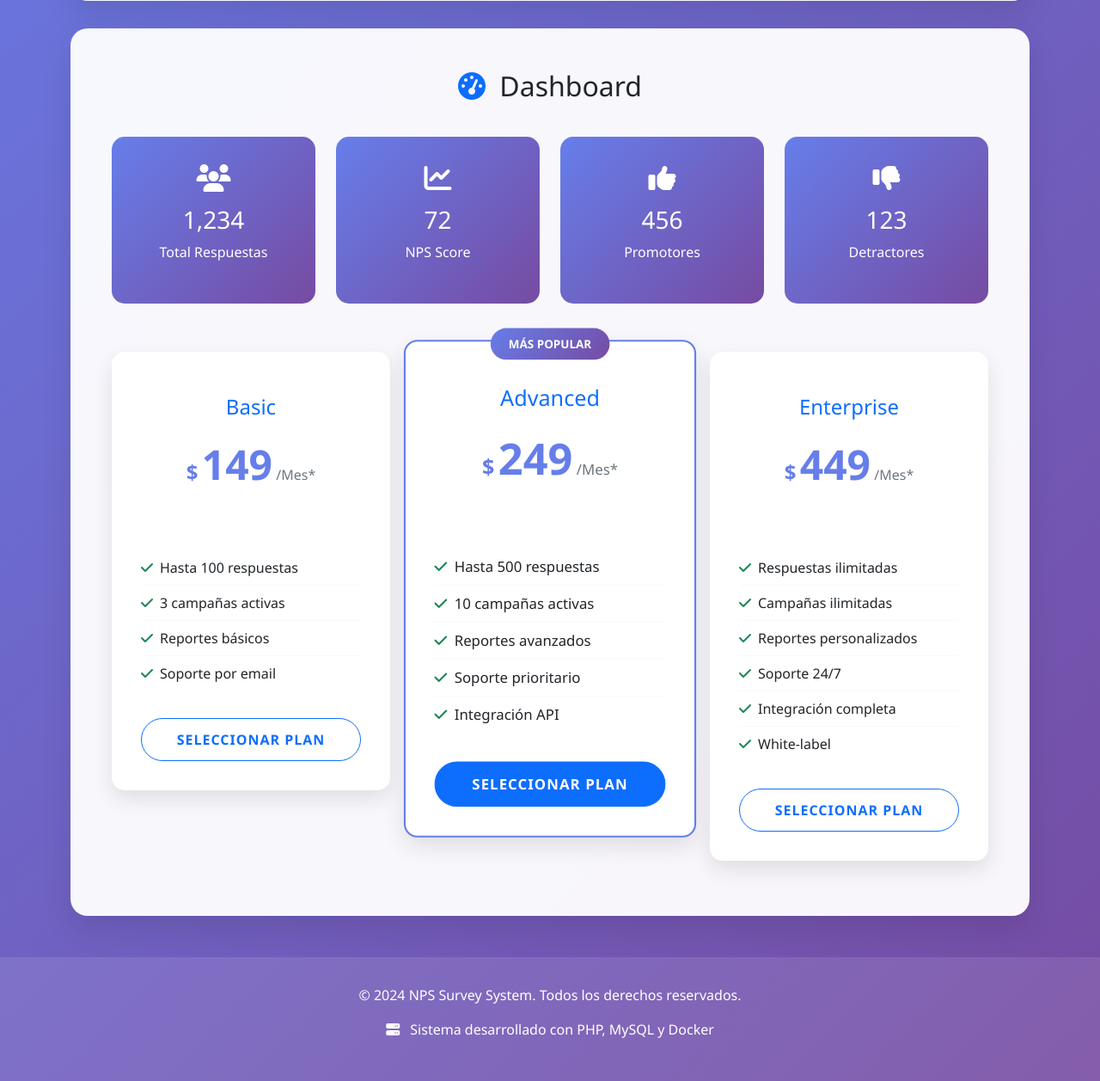
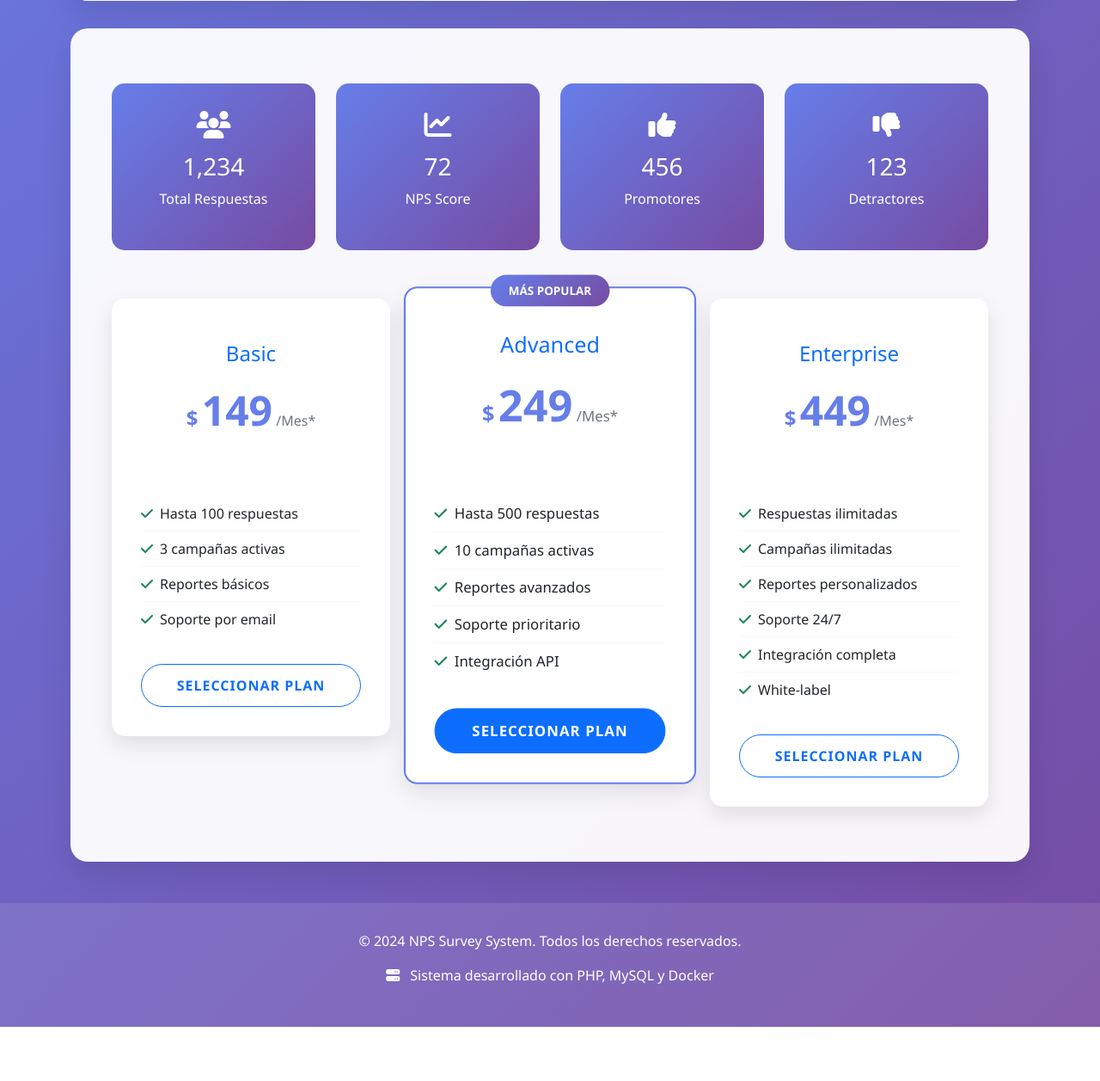
Before and after one commit to parrietagit25/nps, a PHP site: page /index.php in a window 1280 px wide. Shown: the part 643-1900 px from the top of the page at 86% size. After the commit the page ends 1837 px from the top, so only its background shows below. Run offline with PHP 8.4, Linux system fonts and the light colour scheme; data comes from the database, SQL or seed files in the repository.

Commit message:
guardar cambios

```diff
--- a/src/index.php
+++ b/src/index.php
@@ -253,10 +253,7 @@ if ($conn) {
 
         <!-- Dashboard Section -->
         <div id="dashboard" class="hero-section">
-            <h2 class="text-center mb-4">
-                <i class="fas fa-tachometer-alt text-primary me-2"></i>
-                Dashboard
-            </h2>
+
             <div class="row">
                 <div class="col-md-3">
                     <div class="stats-card text-center">
```
